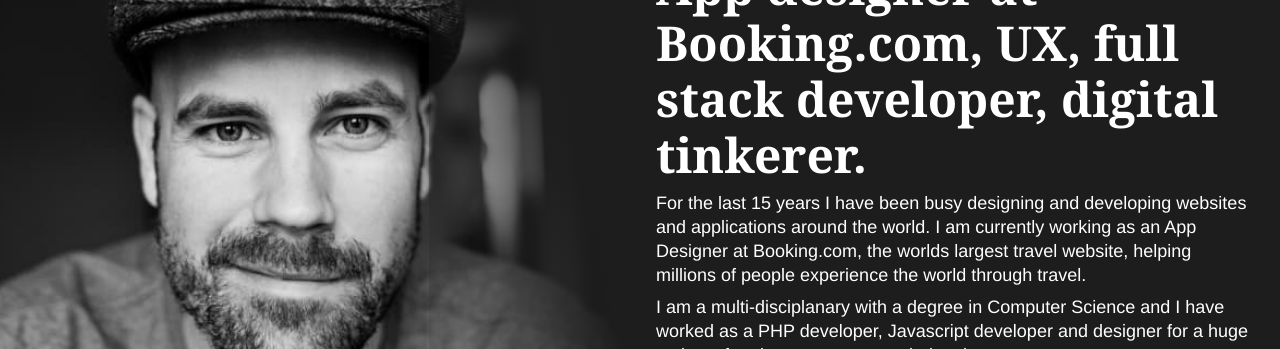
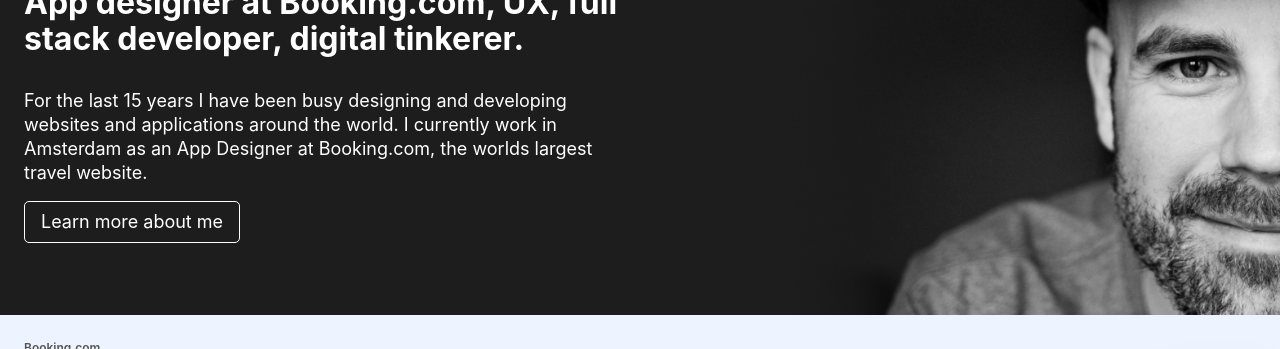
Before and after one commit to benjamincurrie/benjamincurrie.github.io, a plain HTML site: page index.html in a window 1280 px wide. Shown: the part 175-524 px from the top of the page. Drawn offline with nearby package versions, Linux system fonts and the light colour scheme; files that its build step writes are made by us from their sources.

Commit message:
Updating header

```diff
--- a/index.html
+++ b/index.html
@@ -13,7 +13,7 @@
 	<title>Benjamin Currie - Design and Development</title>
 
 	<link rel="stylesheet" href="https://cdn.jsdelivr.net/gh/fancyapps/fancybox@3.5.7/dist/jquery.fancybox.min.css" />
-	<link rel="stylesheet" href="style.css">
+	<link rel="stylesheet" href="sass/style.css">
 
 	<link rel="shortcut icon" href="favicon.png" type="image/png" />
 
@@ -31,23 +31,16 @@
 	<!-- Header -->
 	<header class="dark">
 		<div class="row">
-			<div class="col-xs-12 col-sm-offset-6 col-sm-6">
+			<div class="col-xs-12 col-sm-6 padding-xl--ends">
 				<div id="portrait">&nbsp;</div>
-				<hgroup>
-					<h5>Benjamin Currie</h5>
-					<!-- <a href="mailto:web@benjamincurrie.com" title="eMail">
-						<svg xmlns="http://www.w3.org/2000/svg" role="img" viewBox="0 0 24 24" width="24px" height="24px"><title>eMail</title><path d="M12 .297c-6.63 0-12 5.373-12 12 0 5.303 3.438 9.8 8.205 11.385.6.113.82-.258.82-.577 0-.285-.01-1.04-.015-2.04-3.338.724-4.042-1.61-4.042-1.61C4.422 18.07 3.633 17.7 3.633 17.7c-1.087-.744.084-.729.084-.729 1.205.084 1.838 1.236 1.838 1.236 1.07 1.835 2.809 1.305 3.495.998.108-.776.417-1.305.76-1.605-2.665-.3-5.466-1.332-5.466-5.93 0-1.31.465-2.38 1.235-3.22-.135-.303-.54-1.523.105-3.176 0 0 1.005-.322 3.3 1.23.96-.267 1.98-.399 3-.405 1.02.006 2.04.138 3 .405 2.28-1.552 3.285-1.23 3.285-1.23.645 1.653.24 2.873.12 3.176.765.84 1.23 1.91 1.23 3.22 0 4.61-2.805 5.625-5.475 5.92.42.36.81 1.096.81 2.22 0 1.606-.015 2.896-.015 3.286 0 .315.21.69.825.57C20.565 22.092 24 17.592 24 12.297c0-6.627-5.373-12-12-12"/></svg>
-					</a>
-					<a href="mailto:web@benjamincurrie.com" title="Github">
-						<svg xmlns="http://www.w3.org/2000/svg" role="img" viewBox="0 0 24 24" width="24px" height="24px"><title>GitHub</title><path d="M12 .297c-6.63 0-12 5.373-12 12 0 5.303 3.438 9.8 8.205 11.385.6.113.82-.258.82-.577 0-.285-.01-1.04-.015-2.04-3.338.724-4.042-1.61-4.042-1.61C4.422 18.07 3.633 17.7 3.633 17.7c-1.087-.744.084-.729.084-.729 1.205.084 1.838 1.236 1.838 1.236 1.07 1.835 2.809 1.305 3.495.998.108-.776.417-1.305.76-1.605-2.665-.3-5.466-1.332-5.466-5.93 0-1.31.465-2.38 1.235-3.22-.135-.303-.54-1.523.105-3.176 0 0 1.005-.322 3.3 1.23.96-.267 1.98-.399 3-.405 1.02.006 2.04.138 3 .405 2.28-1.552 3.285-1.23 3.285-1.23.645 1.653.24 2.873.12 3.176.765.84 1.23 1.91 1.23 3.22 0 4.61-2.805 5.625-5.475 5.92.42.36.81 1.096.81 2.22 0 1.606-.015 2.896-.015 3.286 0 .315.21.69.825.57C20.565 22.092 24 17.592 24 12.297c0-6.627-5.373-12-12-12"/></svg>
-					</a> -->
-				</hgroup>
 
-				<div class="padding-xl--ends">
+				<div class="content padding-xl--ends">
 					<!-- <h2>Good design is visibility: hidden</h2> -->
-					<h2>App designer at Booking.com, UX, full stack developer, digital tinkerer.</h2>
-					<p>For the last 15 years I have been busy designing and developing websites and applications around the world. I am currently working as an App Designer at Booking.com, the worlds largest travel website, helping millions of people experience the world through travel.</p>
-					<p>I am a multi-disciplanary with a degree in Computer Science and I have worked as a PHP developer, Javascript developer and designer for a huge variety of projects across many industries.</p>
+					<hgroup>
+					<h1>Benjamin Currie</h1>
+					<h3>App designer at Booking.com, UX, full stack developer, digital tinkerer.</h3>
+					</hgroup>
+					<p>For the last 15 years I have been busy designing and developing websites and applications around the world. I currently work in Amsterdam as an App Designer at Booking.com, the worlds largest travel website.</p>
 					<div class="margin-lg--top">
 						<a data-fancybox="about" data-type="iframe" href="about.html" class="button button--secondary">Learn more about me</a>
 					</div>
@@ -357,42 +350,6 @@
 				</a>
 			</div>
 
-			<!-- Netrocket -->
-			<div class="col-xs-6 col-sm-4 col-lg-4" data-type="branding">
-				<a data-fancybox="more" data-type="iframe" href="projects/netrocket.html">
-					<img class="img-fluid" src="images/projects/netrocket/logo_2.jpg" />
-					<hgroup>
-						<p class="caption">Web hosting services</p>
-						<h5>Netrocket</h5>
-						<p>Branding</p>
-					</hgroup>
-				</a>
-			</div>
-
-			<!-- Pollit Accounting -->
-			<div class="col-xs-6 col-sm-4 col-lg-4" data-type="branding">
-				<a data-fancybox="more" data-type="iframe" href="projects/pollitt-accounting.html">
-					<img class="img-fluid" src="images/projects/pollittaccounting/logo_2.jpg" />
-					<hgroup>
-						<p class="caption">Financial services</p>
-						<h5>Pollitt Accounting</h5>
-						<p>Branding</p>
-					</hgroup>
-				</a>
-			</div>
-
-			<!-- InfoLigne -->
-			<div class="col-xs-6 col-sm-4 col-lg-4" data-type="branding">
-				<a data-fancybox="more" data-type="iframe" href="projects/infoligne.html">
-					<img class="img-fluid" src="images/projects/infoligne/letterhead.jpg" />
-					<hgroup>
-						<p class="caption">Financial services</p>
-						<h5>InfoLigne</h5>
-						<p>Branding &bull; Print media</p>
-					</hgroup>
-				</a>
-			</div>
-
 		</div>
 
 	</section>
--- a/sass/_responsive.scss
+++ b/sass/_responsive.scss
@@ -7,30 +7,22 @@
 		margin-bottom: $spacing-xl;
 	}
 	header #portrait {
-		background-image: url(images/portrait_large.jpg);
-		background-size: cover;
-		background-position: 50% 100%;
+		background-image: url(../images/portrait_orig.jpg);
+		background-size: contain;
+		background-position: 100% 100%;
+		background-color: $content;
+		background-repeat: no-repeat;
 		position: absolute;
+		z-index: 0;
 		top: 0;
-		left: 0;
-		right:50%;
+		left: 0%;
+		right:0;
 		bottom:0;
 		@include border-radius(0);
 		border: none;
 		width: auto;
 		height: auto;
 		margin: 0;
-		&::after {
-			content: " ";
-			background: $content;
-			position: absolute;
-			top: 0;
-			right: 0;
-			bottom: 0;
-			width:33%;
-			background: rgb(29,29,29);
-			background: linear-gradient(80deg, rgba(29,29,29,0) 0%, rgba(29,29,29,1) 66%, rgba(29,29,29,1) 95%);
-		}
 	}
 	section {
 		overflow:hidden;
--- a/sass/_typography.scss
+++ b/sass/_typography.scss
@@ -1,4 +1,4 @@
-$sans-serif: "HelveticaNeue-Light", "Helvetica Neue Light", "Helvetica Neue", Helvetica, Arial, "Lucida Grande", sans-serif;
+$sans-serif: -apple-system, BlinkMacSystemFont, "Segoe UI", Helvetica, Arial, sans-serif, "Apple Color Emoji", "Segoe UI Emoji", "Segoe UI Symbol";
 $serif: Georgia,Times,Times New Roman,serif;
 
 * {
@@ -29,7 +29,6 @@
     }
 }
 h1, h2, h3, h4 {
-    font-family: $serif;
     font-weight: 700;
 }
 h1, .display-one {
--- a/sass/components/_button.scss
+++ b/sass/components/_button.scss
@@ -1,4 +1,4 @@
-.button, .button:visited {
+.button {
     background: $action;
     color: $light-content;
     border: none;
@@ -6,7 +6,7 @@
     text-align: center;
     text-decoration: none;
     display: inline-block;
-    @include border-radius(100px);
+    @include border-radius(5px);
     &:hover {
         background: $action-hover;
         color:#fff;
--- a/sass/style.scss
+++ b/sass/style.scss
@@ -23,11 +23,15 @@
 	position: relative;
 	background: $content;
 }
+header .content {
+	position: relative;
+	z-index: 10;
+}
 header, section {
 	padding: $spacing-md;
 }
 #portrait {
-	background-image: url(images/portrait.jpg);
+	background-image: url(../images/avatar.jpg);
 	background-size: cover;
 	background-position: center;
 	width: 128px;
```
Also changed, not shown: favicon.ico, favicon.png, images/avatar.jpg (added), images/avatar_orig.jpg (added), images/bg-dark.png (deleted), images/favicon_orig.png (added), images/portrait.jpg, images/portrait_large.jpg (deleted), images/portrait_orig.jpg (added), 5 other files.
